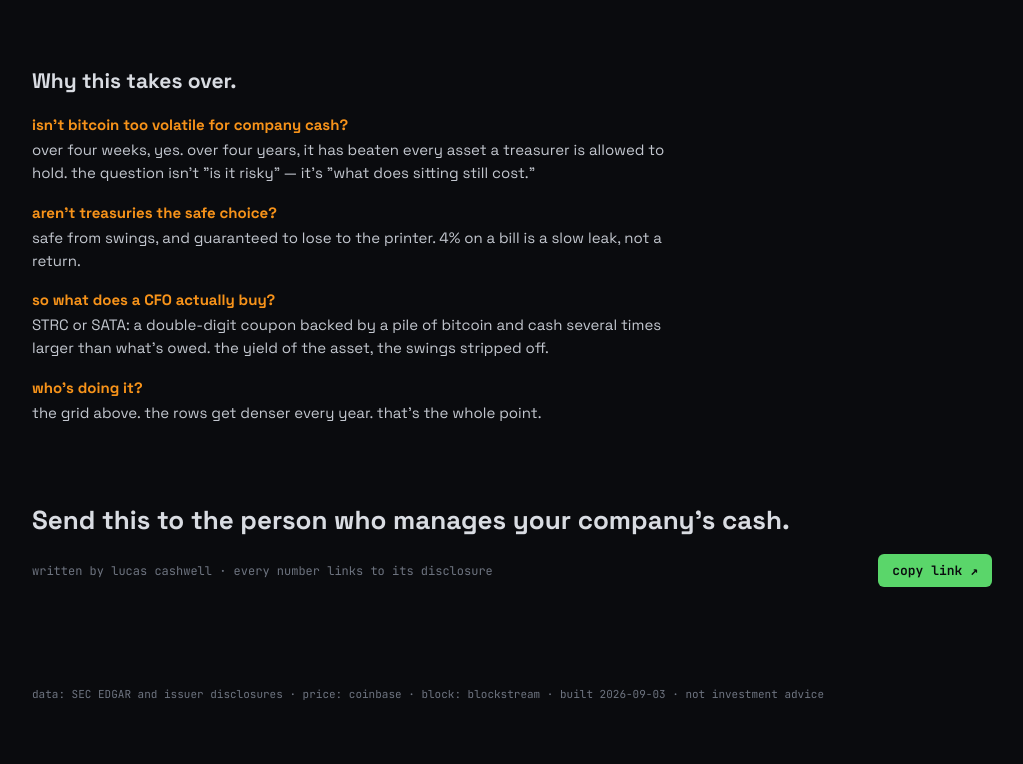
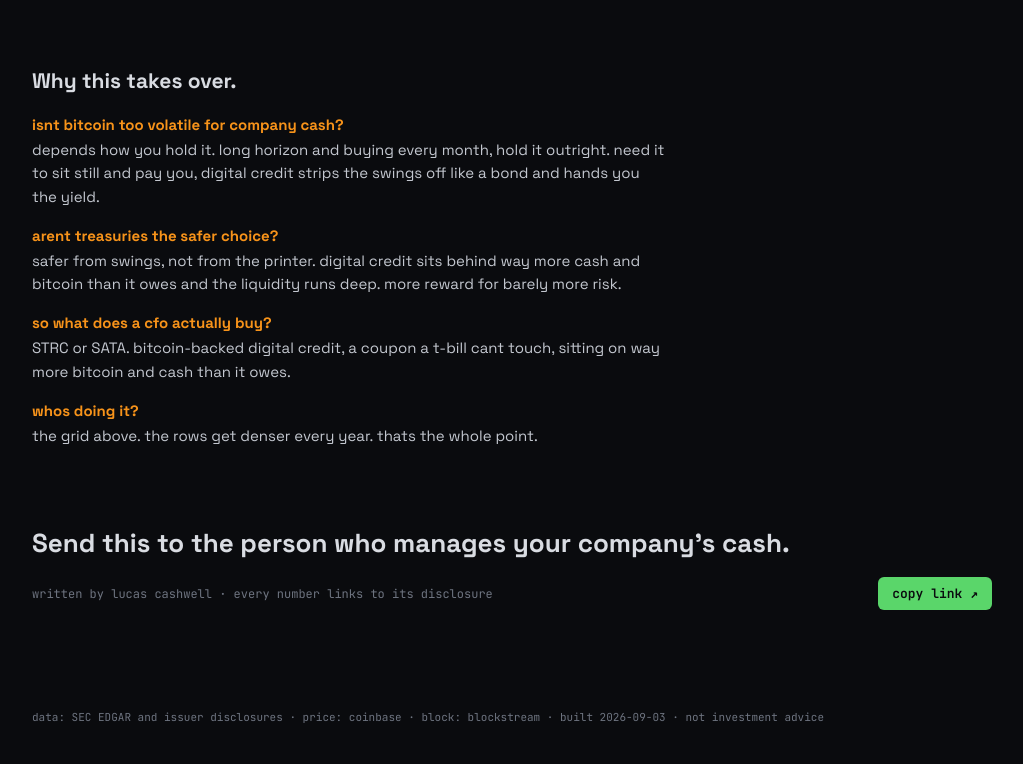
Before and after one commit to lucascashwell3-ai/datproof, a plain HTML site: page site/index.html in a window 1280 px wide. Shown: the part 1350-2114 px from the top of the page, without its empty margins (128-1151 px from the left). Before the commit the page ends 2091 px from the top, so only its background shows below. Drawn offline with Linux system fonts and the light colour scheme.

Commit message:
why: answers rewritten (digital credit framing)
Co-Authored-By: Claude Fable 5.1 <noreply@anthropic.com>

```diff
--- a/site/index.html
+++ b/site/index.html
@@ -98,14 +98,14 @@ footer{color:var(--dim);font:11px var(--mono);padding:0 20px 40px;max-width:1000
 
 <section class="act why" id="why">
 <h2>Why this takes over.</h2>
-<p class="q">isn't bitcoin too volatile for company cash?</p>
-<p class="a">over four weeks, yes. over four years, it has beaten every asset a treasurer is allowed to hold. the question isn't "is it risky" — it's "what does sitting still cost."</p>
-<p class="q">aren't treasuries the safe choice?</p>
-<p class="a">safe from swings, and guaranteed to lose to the printer. 4% on a bill is a slow leak, not a return.</p>
-<p class="q">so what does a CFO actually buy?</p>
-<p class="a">STRC or SATA: a double-digit coupon backed by a pile of bitcoin and cash several times larger than what's owed. the yield of the asset, the swings stripped off.</p>
-<p class="q">who's doing it?</p>
-<p class="a">the grid above. the rows get denser every year. that's the whole point.</p>
+<p class="q">isnt bitcoin too volatile for company cash?</p>
+<p class="a">depends how you hold it. long horizon and buying every month, hold it outright. need it to sit still and pay you, digital credit strips the swings off like a bond and hands you the yield.</p>
+<p class="q">arent treasuries the safer choice?</p>
+<p class="a">safer from swings, not from the printer. digital credit sits behind way more cash and bitcoin than it owes and the liquidity runs deep. more reward for barely more risk.</p>
+<p class="q">so what does a cfo actually buy?</p>
+<p class="a">STRC or SATA. bitcoin-backed digital credit, a coupon a t-bill cant touch, sitting on way more bitcoin and cash than it owes.</p>
+<p class="q">whos doing it?</p>
+<p class="a">the grid above. the rows get denser every year. thats the whole point.</p>
 </section>
 
 <section class="act close">
```
Also changed, not shown: site/template.html (+8 -8 lines).
